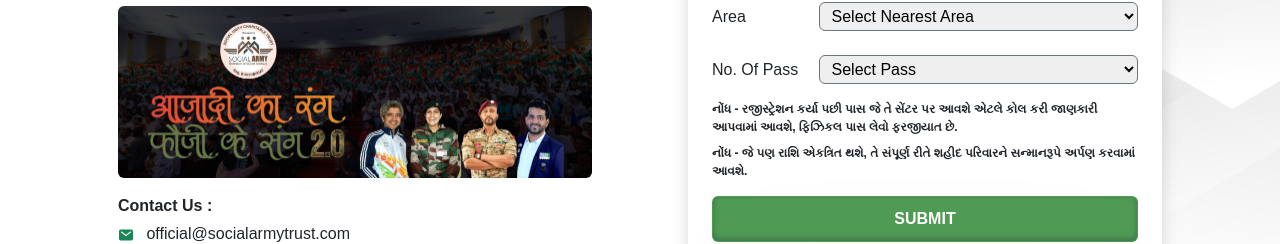
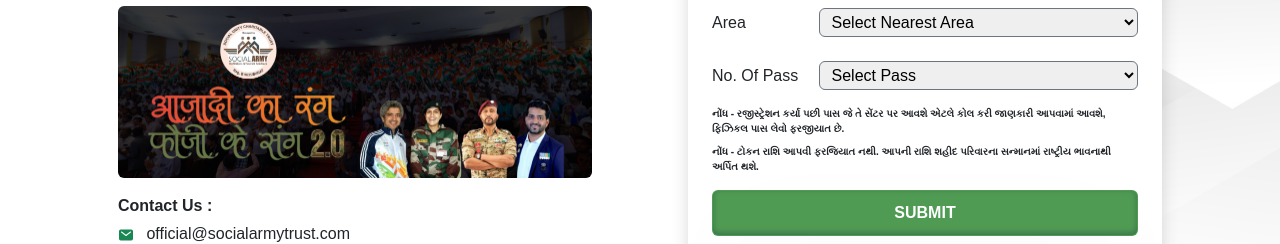
Before and after one commit to Mital-123/Independance-Event, a React (Create React App) app: page /buynow in a window 1280 px wide. Shown: the part 361-605 px from the top of the page. Built offline with nearby package versions, Linux system fonts and the light colour scheme.

Commit message:
note change in register page

```diff
--- a/src/Component/Buynoe.jsx
+++ b/src/Component/Buynoe.jsx
@@ -212,10 +212,10 @@
                                                 <div className='text-danger w-75 ms-auto'>{errormsg.pass}</div>
                                             </div>
 
-                                            <div className="text-dark fw-bold mt-3" style={{ fontSize: "12px" }}>
+                                            <div className="text-dark fw-bold mt-3" style={{ fontSize: "10px" }}>
                                                 નોંધ - રજીસ્ટ્રેશન કર્યા પછી પાસ જે તે સેંટર પર આવશે એટલે કોલ કરી જાણકારી આપવામાં આવશે, ફિઝિકલ પાસ લેવો ફરજીયાત છે.
                                             </div>
-                                            <div className='fw-bold mt-2' style={{ fontSize: "12px" }}>નોંધ - જે પણ રાશિ એકત્રિત થશે, તે સંપૂર્ણ રીતે શહીદ પરિવારને સન્માનરૂપે અર્પણ કરવામાં આવશે.</div>
+                                            <div className='fw-bold mt-2' style={{ fontSize: "10px" }}>નોંધ - ટોકન રાશિ આપવી ફરજિયાત નથી. આપની રાશિ શહીદ પરિવારના સન્માનમાં રાષ્ટ્રીય ભાવનાથી અર્પિત થશે.</div>
 
                                             <button
                                                 className="mt-3 buttons btns w-100 btn text-white"
--- a/src/Component/TicketsCard.jsx
+++ b/src/Component/TicketsCard.jsx
@@ -29,7 +29,7 @@
                                         <button className='buttons w-100 btn ' type="button" style={{ fontFamily: "Sora, Sans-serif", fontWeight: 700 }}><span className='fs-5'><LuPointer /></span> Register Now</button>
                                     </Link>
                                 </div>
-                                <div className='mt-3 fw-bold text-center' style={{ fontSize: "12px" }}>નોંધ - જે પણ રાશિ એકત્રિત થશે, તે સંપૂર્ણ રીતે શહીદ પરિવારને સન્માનરૂપે અર્પણ કરવામાં આવશે.</div>
+                                <div className='mt-3 fw-bold text-center' style={{ fontSize: "10px" }}>નોંધ - ટોકન રાશિ આપવી ફરજિયાત નથી. આપની રાશિ શહીદ પરિવારના સન્માનમાં રાષ્ટ્રીય ભાવનાથી અર્પિત થશે.</div>
                             </div>
                         </div>
                     </div>
```
